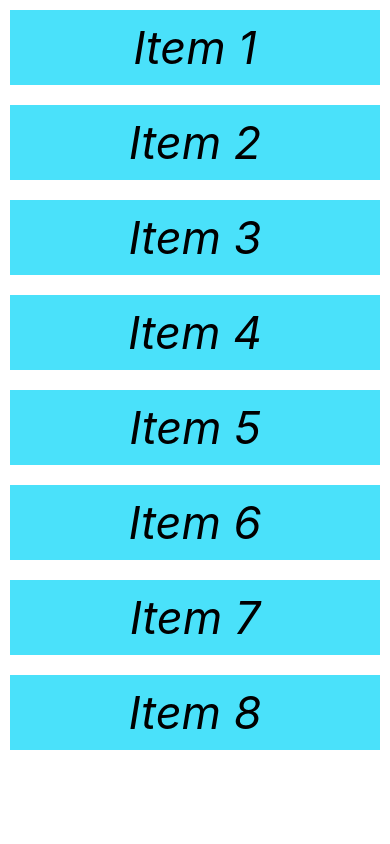
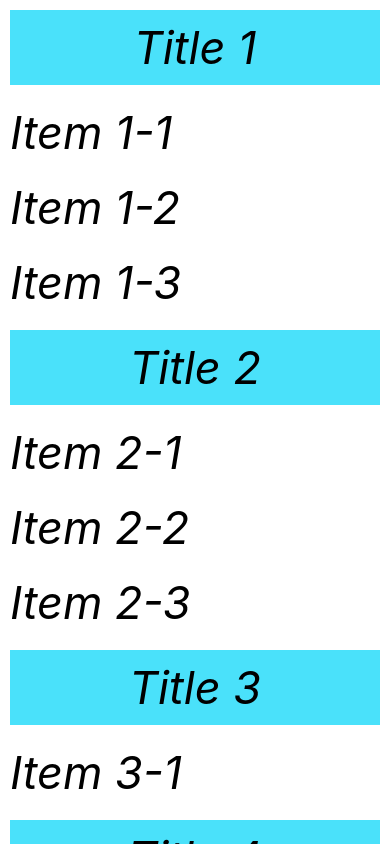
Before and after one commit to nguyenlekhanh/react-native-tutorial, a React Native app: screen / in a window 390 px wide. Built offline with nearby package versions, Linux system fonts and the light colour scheme.

Commit message:
FlatList, SectionList, keyExtractor, renderItem, renderSectionHeader

```diff
--- a/App.tsx
+++ b/App.tsx
@@ -9,9 +9,11 @@
 
 import {
   Button,
+  FlatList,
   Linking,
   RefreshControl,
   ScrollView,
+  SectionList,
   StyleSheet,
   Text,
   View,
@@ -23,45 +25,92 @@
 
 function App(): JSX.Element {
   const [items, setItems] = useState([
-    {key: 1, item: 'Item 1'},
-    {key: 2, item: 'Item 2'},
-    {key: 3, item: 'Item 3'},
-    {key: 4, item: 'Item 4'},
-    {key: 5, item: 'Item 5'},
-    {key: 6, item: 'Item 6'},
-    {key: 7, item: 'Item 7'},
-    {key: 8, item: 'Item 8'},
+    { name: 'Item 1'},
+    { name: 'Item 2'},
+    {name: 'Item 3'},
+    { name: 'Item 4'},
+    { name: 'Item 5'},
+    { name: 'Item 6'},
+    { name: 'Item 7'},
+    { name: 'Item 8'},
   ]);
+
+  const DATA = [
+    {
+      title: 'Title 1',
+      data: ['Item 1-1', 'Item 1-2', 'Item 1-3']
+    },
+    {
+      title: 'Title 2',
+      data: ['Item 2-1', 'Item 2-2', 'Item 2-3']
+    },
+    {
+      title: 'Title 3',
+      data: ['Item 3-1']
+    },
+    {
+      title: 'Title 4',
+      data: ['Item 4-1', 'Item 4-2']
+    }
+  ]
 
   const [refreshing, setRefreshing] = useState(false);
 
   const onRefresh = () => {
     setRefreshing(true);
-    setItems([...items, {key: 69, item: 'item 69'}]);
+    setItems([...items, {name: 'item 69'}]);
     setRefreshing(false);
   }
 
   return (
-      <ScrollView
-        style={styles.body}
-        refreshControl={
-          <RefreshControl
-            refreshing={ refreshing }
-            onRefresh={onRefresh}
-            colors={['#ff00ff']}
-          />
-        }
-      >
-        {
-          items.map((object) => {
-            return (
-              <View style={styles.item} key={object.key}>
-                <Text style={styles.text}>{object.item}</Text>
-              </View>
-            )
-          })
-        }
-      </ScrollView>
+    <SectionList
+      keyExtractor={(item, index) => index.toString()}
+      sections={DATA}
+      renderItem={({item}) => (
+        <Text style={styles.text}>{item}</Text>
+      )}
+      renderSectionHeader={({section})=> (
+        <View style={styles.item}>
+          <Text style={styles.text}>{section.title}</Text>
+        </View>
+      )}
+    />
+    // <FlatList
+    //   keyExtractor={(item,index) => index.toString()}
+    //   data={items}
+    //   renderItem={({item}) => (
+    //       <View style={styles.item}>
+    //         <Text style={styles.text}>{item.name}</Text>
+    //       </View>
+    //     )}
+    //     refreshControl={
+    //       <RefreshControl
+    //         refreshing={ refreshing }
+    //         onRefresh={onRefresh}
+    //         colors={['#ff00ff']}
+    //       />
+    //     }
+    // />
+      // <ScrollView
+      //   style={styles.body}
+      //   refreshControl={
+      //     <RefreshControl
+      //       refreshing={ refreshing }
+      //       onRefresh={onRefresh}
+      //       colors={['#ff00ff']}
+      //     />
+      //   }
+      // >
+      //   {
+      //     items.map((object) => {
+      //       return (
+      //         <View style={styles.item} key={object.key}>
+      //           <Text style={styles.text}>{object.item}</Text>
+      //         </View>
+      //       )
+      //     })
+      //   }
+      // </ScrollView>
   );
 }
 
```
